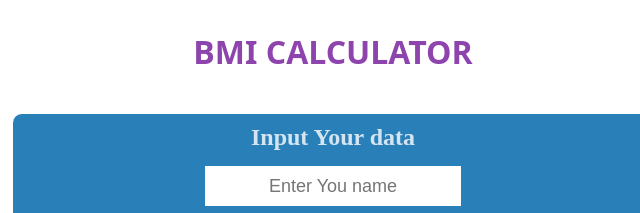
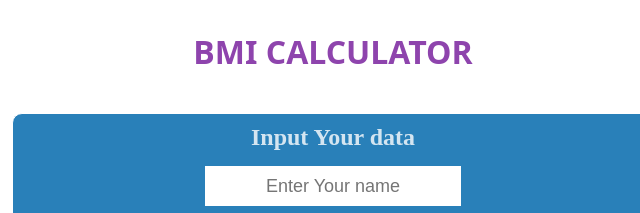
Before and after one commit to mdimranictiu/bmi_calculator_2022, a plain HTML site: page index.html in a window 1280 px wide. Shown: the top 213 px of the page, 307-947 px from the left. Drawn offline with Linux system fonts and the light colour scheme.

Commit message:
Update index.html

```diff
--- a/index.html
+++ b/index.html
@@ -13,8 +13,8 @@
    <div class="main">
        <h2>Input Your data</h2>
        <form>
-           <input type="text" placeholder="Enter You name" class="input" id="uname" >
-           <br><input type="text" placeholder="Enter You age" class="input" id="uage" ><br>
+           <input type="text" placeholder="Enter Your name" class="input" id="uname" >
+           <br><input type="text" placeholder="Enter Your age" class="input" id="uage" ><br>
            <input type="text" placeholder="Your Weight" id="weight" class="inpu">
            <select name="" id="w_unit"  class="select">
                <option  value="kg">KG</option>
```
